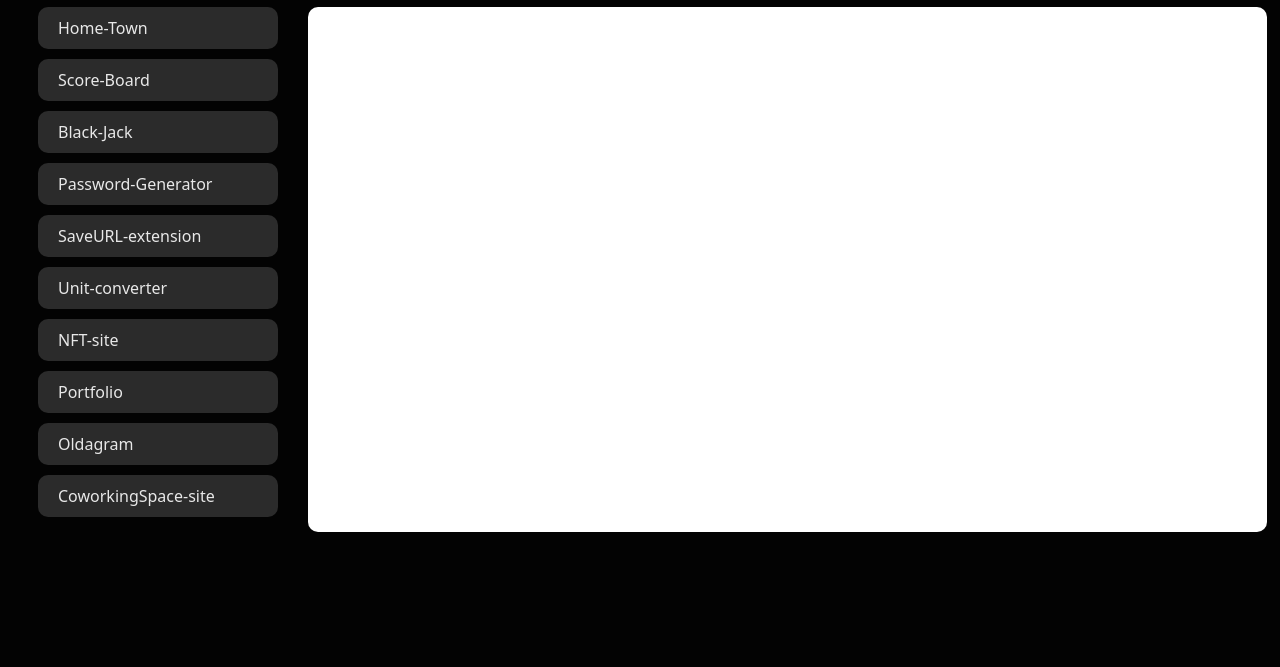
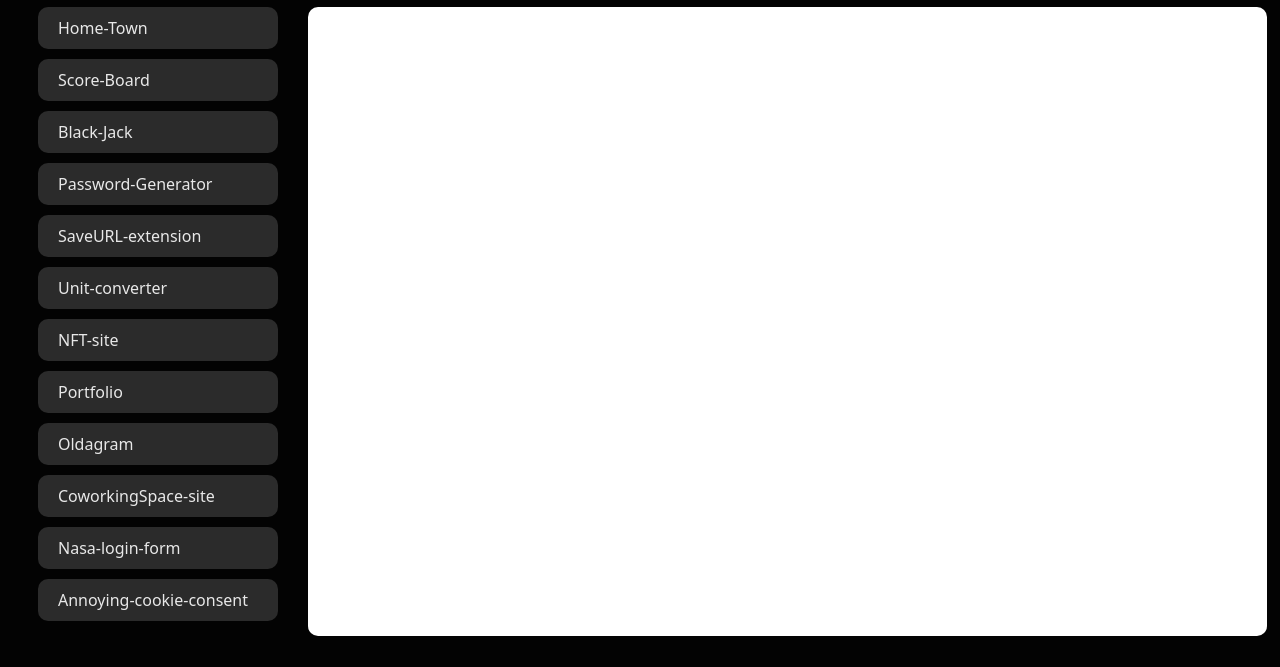
Before and after one commit to Delta-R-git/scrimba-projects, a browser extension: page index.html in a window 1280 px wide. Shown: the part 133-800 px from the top of the page. Drawn offline with Linux system fonts and the light colour scheme.

Commit message:
Update project links in index.html
Added new project links to the index.html file.

```diff
--- a/index.html
+++ b/index.html
@@ -45,6 +45,12 @@
                 <li>
                     <a href="https://delta-r-git.github.io/scrimba-projects/CoworkingSpace-site/">CoworkingSpace-site </a>
                 </li>
+                <li>
+                    <a href="https://delta-r-git.github.io/scrimba-projects/Nasa-login-form/">Nasa-login-form </a>
+                </li>
+                <li>
+                    <a href="https://delta-r-git.github.io/scrimba-projects/Annoying-cookie-consent/">Annoying-cookie-consent </a>
+                </li>
             </ul>
         </section>
         <section class="preview" id="preview-el">
```
